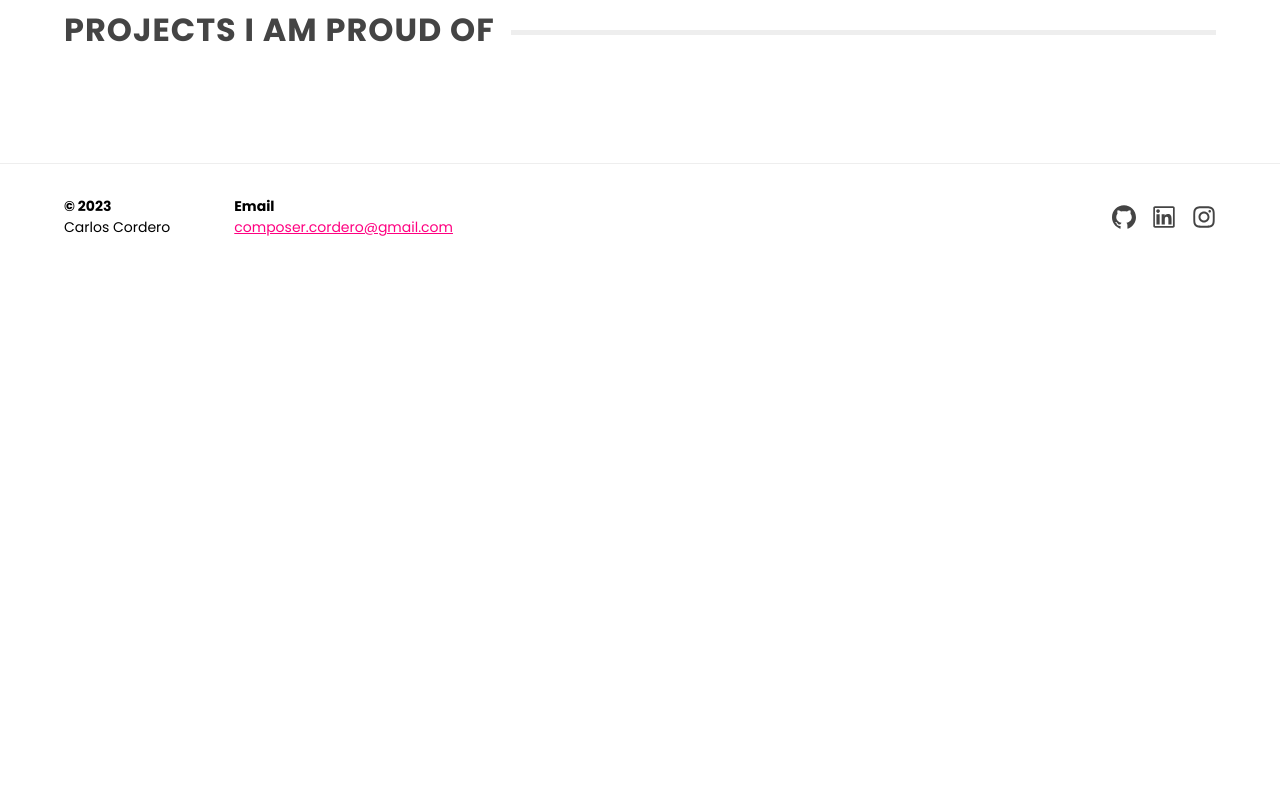
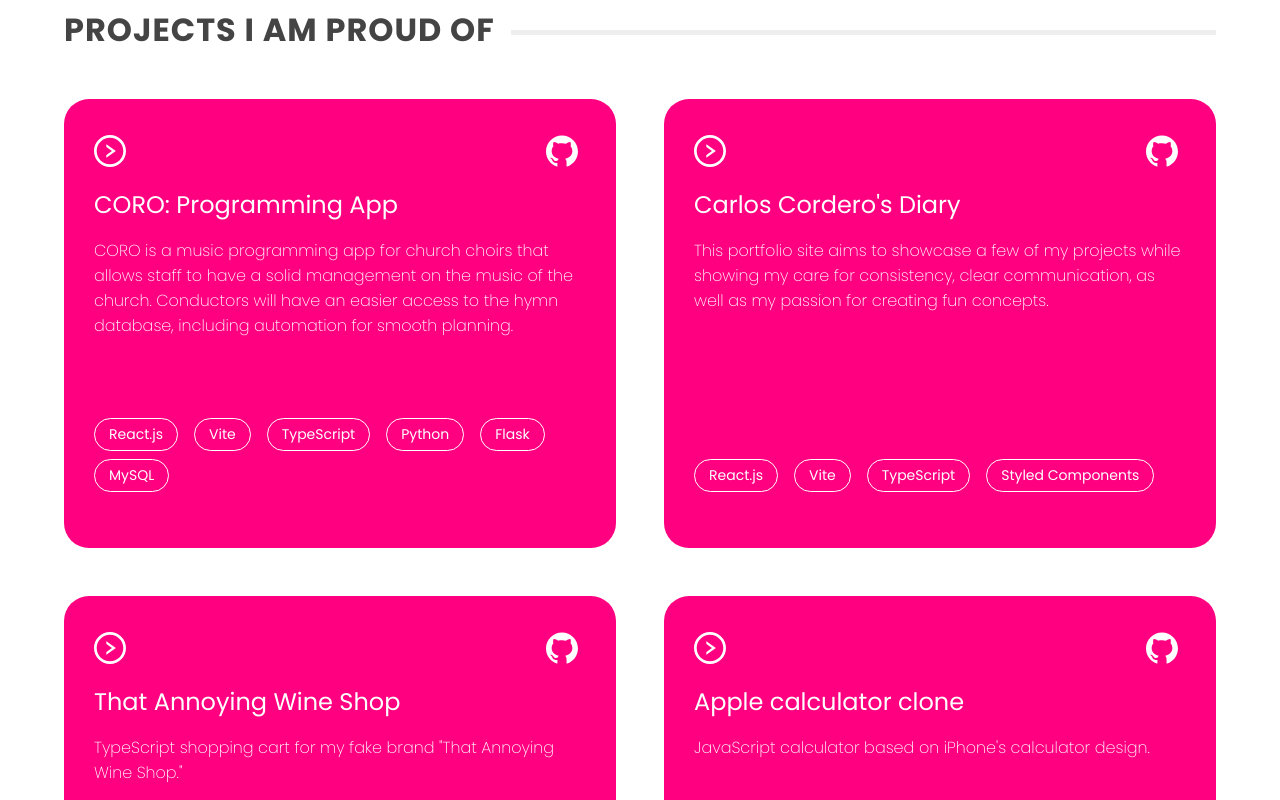
Before and after one commit to composercordero/composercordero.github.io, a React (Vite) app: page /projects in a window 1280 px wide. Shown: the part 760-1560 px from the top of the page. Before the commit the page ends 1030 px from the top, so only its background shows below. Built offline with nearby package versions, Linux system fonts and the light colour scheme.

Commit message:
project cards

```diff
--- a/index.html
+++ b/index.html
@@ -4,7 +4,7 @@
     <meta charset="UTF-8" />
     <link rel="icon" type="image/svg+xml" href="/vite.svg" />
     <meta name="viewport" content="width=device-width, initial-scale=1.0" />
-    <title>Carlos</title>
+    <title>Carlos Cordero - Front End Developer</title>
   </head>
   <body>
     <div id="root"></div>
--- /dev/null
+++ b/src/components/ProjectCard.tsx
@@ -0,0 +1,126 @@
+import styled from "styled-components"
+import { GithubOutlined, RightCircleOutlined } from "@ant-design/icons";
+
+const ListElement = styled.li`
+    position: relative;
+    cursor: default;
+    margin-bottom: 4rem;
+`;
+
+const ProjectCardInner = styled.div`
+    display: flex;
+    flex-direction: column;
+    align-items: flex-start;
+    justify-content: flex-start;
+    padding: 2rem 1.875rem;
+    border-radius: 25px;
+    height: 100%;
+    background-color: #ff0080;
+    position: relative;
+    -webkit-box-pack: justify;
+    -webkit-box-align: center;
+    overflow: auto;
+    transition: all 0.25s cubic-bezier(0.645,0.045,0.355,1);
+`;
+
+const ProjectHeader = styled.div`
+    display: flex;
+    flex: 0;
+    -webkit-box-pack: justify;
+    -webkit-box-align: center;
+    justify-content: space-between;
+    align-items: center;
+    width: 100%;
+`;
+
+const ProjectTitle = styled.h3`
+    font-size: 1.5rem;
+    margin: 1rem 0;
+
+    a{
+        text-decoration: none;
+        color: #fff;
+        font-weight: 400;
+
+    &:before{
+        content: "";
+        display: block;
+        position: absolute;
+        z-index: 0;
+        width: 100%;
+        height: 100%;
+        top: 0px;
+        left: 0px;
+    }
+    }
+`;
+
+const ProjectDescription = styled.div`
+    color: #fff;
+    font-size: 1rem;
+    font-weight: 200;
+    flex: 1;
+    flex-
+
+`;
+
+const ProjectFooter = styled.div``;
+
+const ProjectTech = styled.ul`
+    display:flex;
+    flex-wrap: wrap;
+    position:relative;
+    margin: 1rem 0;
+    padding: 0;
+    list-style: none;
+
+    li{
+        margin: 0 1rem 0.5rem 0;
+        font-size: 0.875rem;
+        font-weight: 400;
+        padding: 0.3rem 0.875rem;
+        border-radius: 25px;
+        color: #fff;
+        border: 1px solid #fff;
+        background:0 0;
+    }
+`;
+
+type projectCardProps = {
+    title: string,
+    description: string,
+    tech: string[],
+    link:string,
+}
+
+const ProjectCard = ({title, description, tech, link}: projectCardProps) => {
+  return (
+    <ListElement>
+    <ProjectCardInner>
+
+        <ProjectHeader>
+            <div> <RightCircleOutlined style={{ fontSize:'2rem', width:'40px', height:'40px', color: '#fff'}}/> </div>
+            <div> <GithubOutlined style={{ fontSize:'2rem', width:'40px', height:'40px', color: '#fff'}}/> </div>
+        </ProjectHeader>
+
+            <ProjectTitle>
+                <a href={link} target="_blank" rel="noopener noreferrer">{title}</a>
+            </ProjectTitle>
+
+        <ProjectDescription>
+            <p>{description}</p>
+        </ProjectDescription>
+
+        <ProjectFooter>
+            <ProjectTech>
+                {tech.map((item, i) =>
+                    (<li key={i}>{item}</li>)
+                )}
+            </ProjectTech>
+        </ProjectFooter>
+
+    </ProjectCardInner>
+    </ListElement>
+  )
+}
+export default ProjectCard
--- a/src/components/global/FeaturedProject.tsx
+++ b/src/components/global/FeaturedProject.tsx
@@ -45,7 +45,6 @@ const ProjectTitle = styled.h1`
 
 const ProjectDescription = styled.div`
     position: relative;
-    z-index: 2;
     border-radius: 25px;
     font-size: 1.125rem;
     font-weight: 200;
@@ -59,7 +58,6 @@ const ProjectTech = styled.ul`
     display:flex;
     flex-wrap: wrap;
     position:relative;
-    z-index: 2;
     margin: 1rem 0;
     padding: 0;
     list-style: none;
--- a/src/components/global/Footer.tsx
+++ b/src/components/global/Footer.tsx
@@ -3,6 +3,14 @@ import { GithubOutlined, LinkedinOutlined, InstagramOutlined } from "@ant-design
 
 type footerProps = {
 }
+
+const FooterDiv = styled.div`
+    flex:none;
+    font-size: .875rem;
+    padding: 2rem 0;
+    margin-top: 2rem;
+    border-top: 1px solid #eee;
+`;
 
 const StyledFooter = styled.div`
     display: flex;
@@ -14,13 +22,6 @@ const StyledFooter = styled.div`
 
     @media (max-width: 768px) {
         flex-wrap: nowrap;}
-`;
-
-const FooterDiv = styled.div`
-    flex:none;
-    font-size: .875rem;
-    padding: 2rem 0;
-    border-top: 1px solid #eee;
 `;
 
 const Item = styled.p`
--- a/src/components/featuredProjects.jsx
+++ b/src/components/info/featuredProjects.jsx
@@ -1,6 +1,6 @@
-import coroDashboard from "../assets/CORO-Programming-Dashboard.png"
-import coroUser from "../assets/CORO-user-dashboard.png"
-import portfolioHome from "../assets/Portfolio-Home.png"
+import coroDashboard from "../../assets/CORO-Programming-Dashboard.png"
+import coroUser from "../../assets/CORO-user-dashboard.png"
+import portfolioHome from "../../assets/Portfolio-Home.png"
 
 const featuredProjects = [
     {
--- /dev/null
+++ b/src/components/info/projectsInfo.jsx
@@ -0,0 +1,35 @@
+
+const projectsInfo = [
+    {
+        title:'CORO: Programming App',
+        description: 'CORO is a music programming app for church choirs that allows staff to have a solid management on the music of the church. Conductors will have an easier access to the hymn database, including automation for smooth planning.',
+        tech: ['React.js', 'Vite', 'TypeScript', 'Python', 'Flask', 'MySQL'],
+        link: 'https://github.com/composercordero/CORO-frontend.git',
+    },
+    {
+        title:'Carlos Cordero\'s Diary',
+        description: 'This portfolio site aims to showcase a few of my projects while showing my care for consistency, clear communication, as well as my passion for creating fun concepts.',
+        tech: ['React.js', 'Vite', 'TypeScript', 'Styled Components'],
+        link: 'https://github.com/composercordero/professionalPortfolio.git',
+    },
+    {
+        title:'That Annoying Wine Shop',
+        description: 'TypeScript shopping cart for my fake brand "That Annoying Wine Shop."',
+        tech: ['TypeScript'],
+        link: 'https://github.com/composercordero/That-Annoying-Wine-Shop',
+    },
+    {
+        title:'Apple calculator clone',
+        description: `JavaScript calculator based on iPhone's calculator design.`,
+        tech: ['Javascript'],
+        link: 'https://github.com/composercordero/calculator-top.git',
+    },
+    {
+        title:'Dice Game',
+        description: `Simple dice game where players can sign up, login, and compete. In this game, players throw dice, collecting points according to posted rules. The winner is the one who gets the goal points with the least turns.`,
+        tech: ['Python', 'flask'],
+        link: 'https://github.com/composercordero/diceGameJS.git',
+    },
+]
+
+export default projectsInfo
--- a/src/views/Home.tsx
+++ b/src/views/Home.tsx
@@ -1,7 +1,7 @@
 import styled from "styled-components"
 import Hero from "../components/global/Hero";
 import Card from "../components/global/FeaturedProject"
-import featuredProjects from "../components/featuredProjects"
+import featuredProjects from "../components/info/featuredProjects"
 
 
 const Container = styled.section`
--- a/src/views/Projects.tsx
+++ b/src/views/Projects.tsx
@@ -1,5 +1,7 @@
 import styled from "styled-components"
 import Hero from "../components/global/Hero";
+import ProjectCard from "../components/ProjectCard";
+import projectsInfo from "../components/info/projectsInfo"
 
 const Container = styled.section`
     display: flex;
@@ -37,23 +39,37 @@ const Title = styled(AccentTitle)`
     }
 `;
 
+const ProjectsGrid = styled.ul`
+    display: grid;
+    grid-template-columns: repeat(2, 1fr);
+    gap: 3rem;
+    position: relative;
+    list-style: none;
+    padding: 0px;
+
+    @media (max-width: 1080px){
+        grid-template-columns: repeat(1, 1fr);
+    }
+
+`;
+
 const info = {
     accent: 'Built with love (and stress),',
-  title: 'Debugging every single minute (😦)',
-  content: 'I can\'t promise that you won\'t find a Bug. We all have them in our home. What I can promise you is that I keep coming back to the keys to fix as much as I can and learn every single day (in between exercise and eating).'
+    title: 'Debugging every single minute 😦',
+    content: 'I can\'t promise that you won\'t find a bug. We all have them in our home. What I can promise you is that I keep coming back to the keys to fix as much as I can and learn every single day (in between exercise and eating).'
 }
 
-
-type projectsProps = {
-
-}
-
-const Projects = (props: projectsProps) => {
+const Projects = () => {
     return (
     <Container>
         <Hero accent={info['accent']} title={info['title']} content= {info['content']}/>
         <Title><span>Projects I am proud of</span></Title>
 
+        <ProjectsGrid>
+            {projectsInfo.map((project,i) => (<ProjectCard key={i} title={project.title} description={project.description} tech={project.tech} link={project.link}></ProjectCard>
+            ))}
+        </ProjectsGrid>
+
     </Container>
     )
 }
```
Lines whose indentation alone changed are shown as unchanged.
